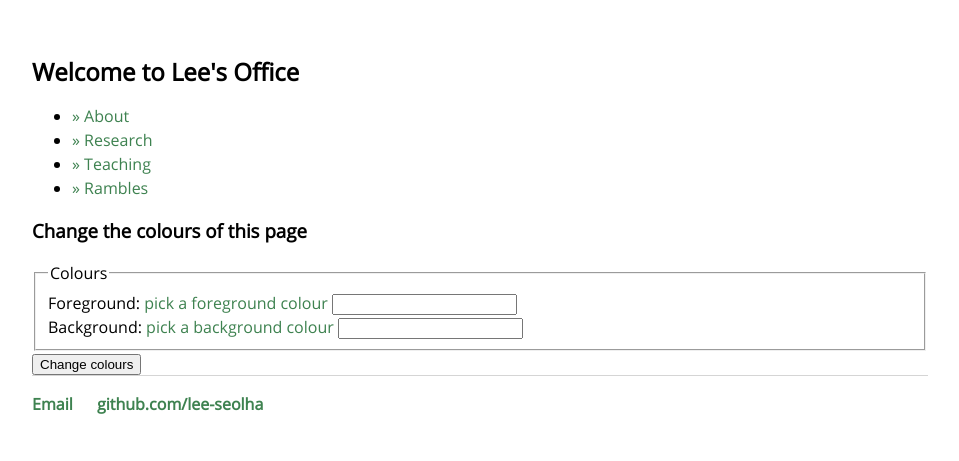
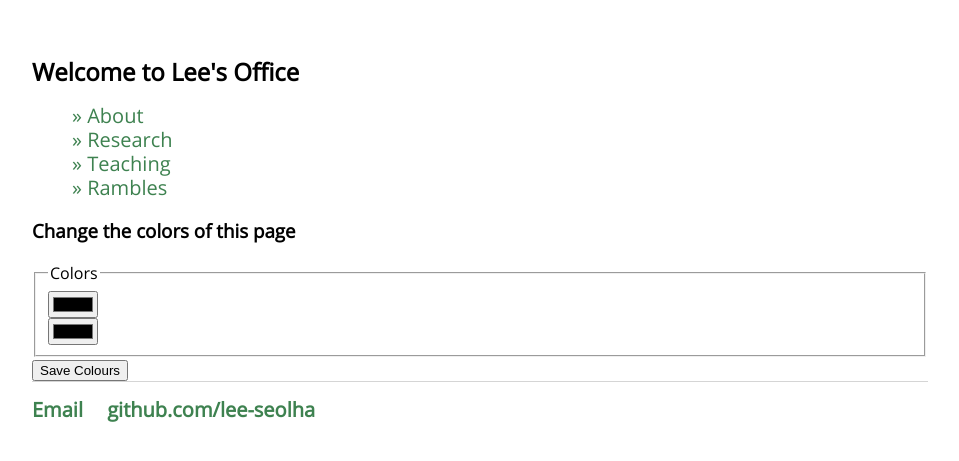
Before and after one commit to lee-seolha/lee-seolha.github.io, a Jekyll site: the page index.html, which Jekyll copies as it is, in a window 1280 px wide. Shown: the top 461 px of the page, without its empty margins (160-1119 px from the left). Built offline with Jekyll 4.4.1, drawn with Linux system fonts in a browser that asks for light colours.

Commit message:
Colourpicker n'th trial

```diff
--- a/css/main.css
+++ b/css/main.css
@@ -49,10 +49,7 @@ h3 {
 h4 {
   font-size: 1em;
 }
-div ul {
-  margin-bottom: 20px;
-}
-div ul li {
+ul li {
   list-style: none;
   font-size: 1.25em;
 }
--- a/index.html
+++ b/index.html
@@ -5,7 +5,7 @@
     <meta name="viewport" content="width=device-width, initial-scale=1.0">
     <title>Home - Seolha Lee</title>
     <link rel="stylesheet" type="text/css" href="/css/main.css">
-    <script type="text/javascript" src="/js/colourpicker.js"></script>
+    <script type="text/javascript" src="/js/colorpicker.js"></script>
     <style id="dynamic-styles"></style>
 </head>
 <body>
@@ -16,21 +16,19 @@
         <li><a href="/teaching">» Teaching</a></li>
         <li><a href="/blog">» Rambles</a></li>
     </ul>
-    <h3>Change the colours of this page</h3>
+    <h3>Change the colors of this page</h3>
     <form id="colourpicker" method="post" action="#">
         <fieldset>
-            <legend>Colours</legend>
+            <legend>Colors</legend>
             <div>
-                <label for="foreground">Foreground: <a href="choosecolour.html#foreground" id="forelink">pick<span class="context"> a foreground colour</span></a></label>
-                <input type="text" id="foreground" name="foreground">
+                <label for="foreground"><input type="color" id="foreground-colour" name="foreground-colour"></label>
             </div>
             <div>
-                <label for="background">Background: <a href="choosecolour.html#background" id="backlink">pick<span class="context"> a background colour</span></a></label>
-                <input type="text" id="background" name="background">
+                <label for="background"><input type="color" id="background-colour" name="background-colour"></label>
             </div>
         </fieldset>
         <div>
-            <input type="submit" value="Change colours" id="changecolour">
+            <input type="submit" value="Save Colours">
         </div>
     </form>
     <footer>
@@ -41,3 +39,48 @@
     </footer>
 </body>
 </html>
+
+
+<!-- <!DOCTYPE html>
+<html lang="en">
+<head>
+    <meta charset="UTF-8">
+    <meta name="viewport" content="width=device-width, initial-scale=1.0">
+    <title>Home - Seolha Lee</title>
+    <link rel="stylesheet" type="text/css" href="/css/main.css">
+    <script type="text/javascript" src="/js/colorpicker.js"></script>
+    <style id="dynamic-styles"></style>
+</head>
+<body>
+    <h2>Welcome to Lee's Office</h2>
+    <ul class="home list">
+        <li><a href="/about">» About</a></li>
+        <li><a href="/research">» Research</a></li>
+        <li><a href="/teaching">» Teaching</a></li>
+        <li><a href="/blog">» Rambles</a></li>
+    </ul>
+    <h3>Change the colors of this page</h3>
+    <form id="colorpicker" method="post" action="#">
+        <fieldset>
+            <legend>Colors</legend>
+            <div>
+                <label for="foreground"><a href="choosecolour.html#foreground" id="forelink">pick<span class="context"> a foreground color</span></a></label>
+                <input type="text" id="foreground" name="foreground">
+            </div>
+            <div>
+                <label for="background"><a href="choosecolour.html#background" id="backlink">pick<span class="context"> a background color</span></a></label>
+                <input type="text" id="background" name="background">
+            </div>
+        </fieldset>
+        <div>
+            <input type="submit" value="Change colors" id="changecolor">
+        </div>
+    </form>
+    <footer>
+        <ul>
+            <li><a href="mailto:leeseolh@gmail.com">Email</a></li>
+            <li><a href="https://github.com/lee-seolha">github.com/lee-seolha</a></li>
+        </ul>
+    </footer>
+</body>
+</html> -->
```
Also changed, not shown: js/Colourpicker/colorpicker.js (added, +122 -0 lines), js/Colourpicker/colourpicker.js (deleted, +0 -60 lines).
